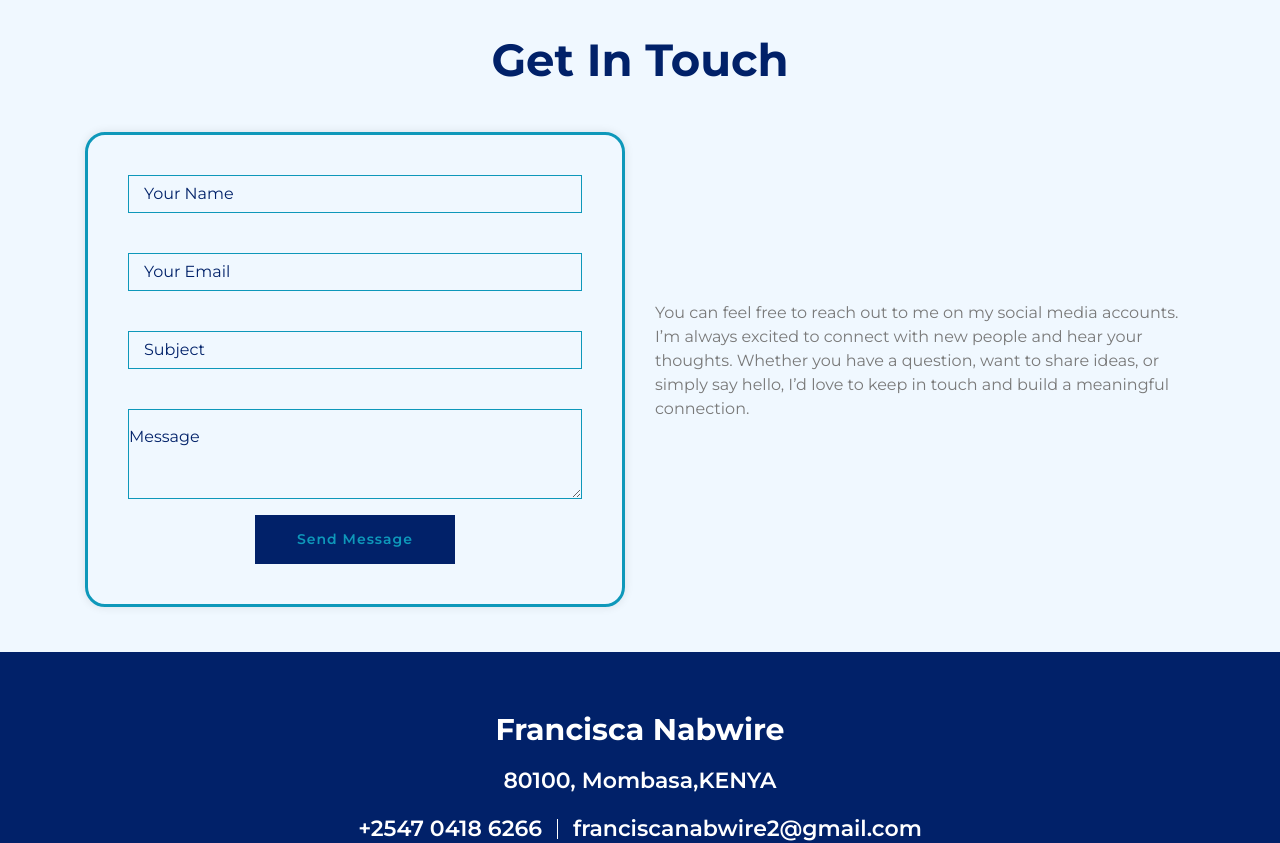
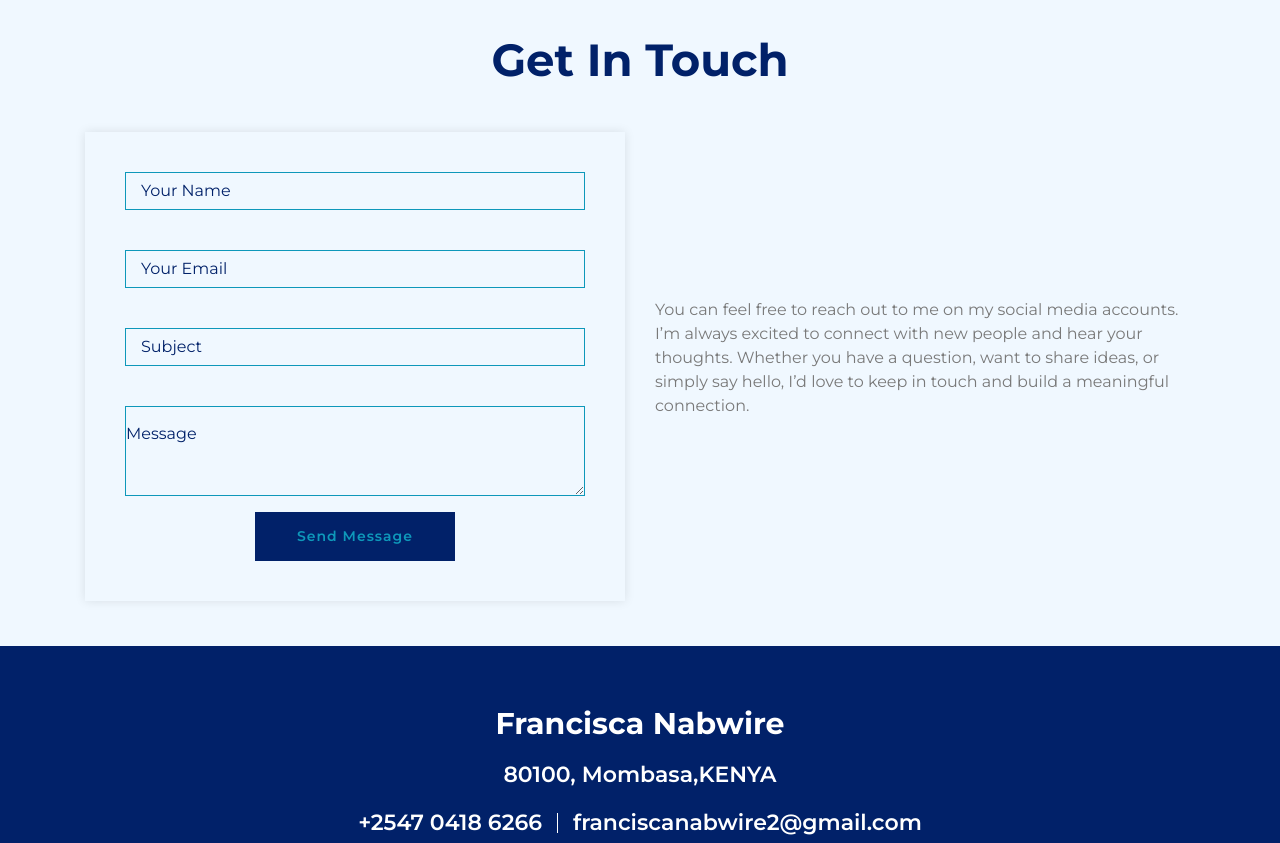
Before and after one commit to fnabwire/myportfolio, a plain HTML site: page index.html in a window 1280 px wide. Shown: the part 2860-3703 px from the top of the page. Drawn offline with nearby package versions, Linux system fonts and the light colour scheme.

Commit message:
contactform

```diff
--- a/css/style.css
+++ b/css/style.css
@@ -822,8 +822,8 @@ a:focus {
             max-width: 900px;max-height: 480px;
             margin:auto;
             padding: 40px;
-            border: 3px solid #0E98BA;
-            border-radius: 20px;
+            /*border: 3px solid #0E98BA;
+            border-radius: 20px;*/
             box-shadow: 0 0 10px rgba(0, 0, 0, 0.1);
             background-color: none;
 }
```
Also changed, not shown: index.html (+1 -1 lines).
